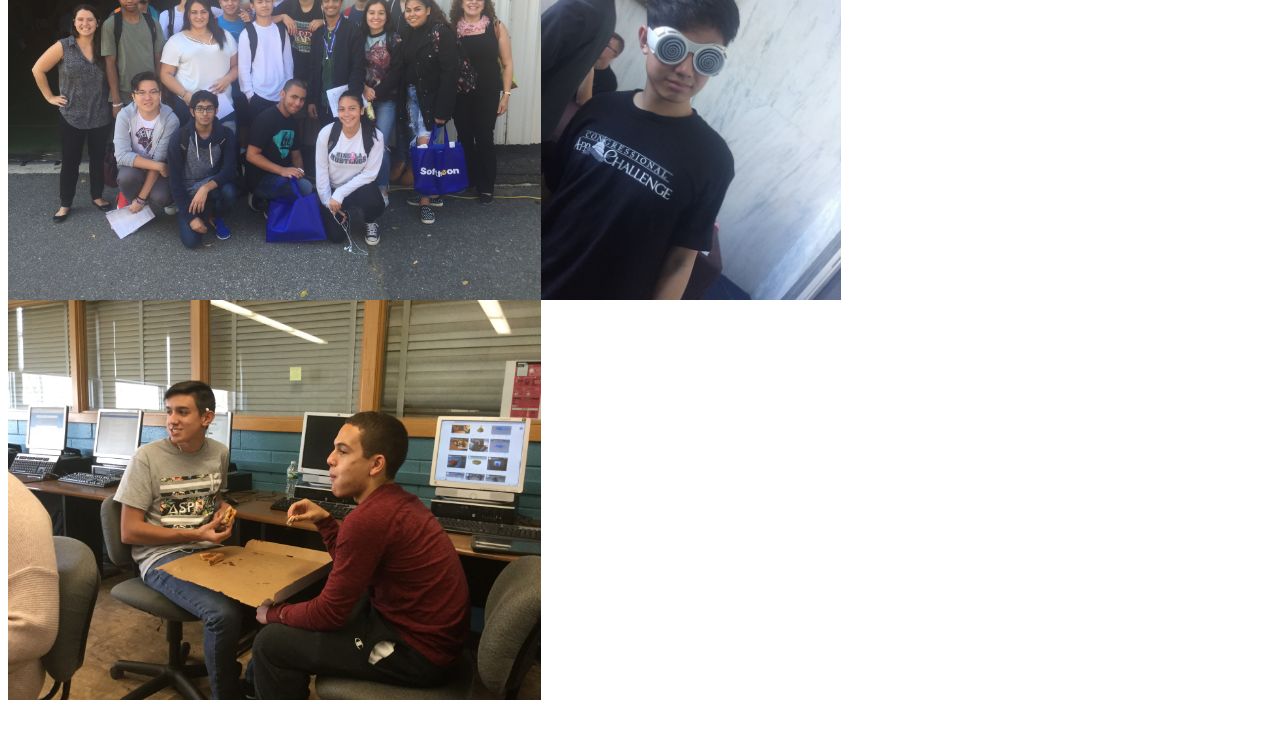
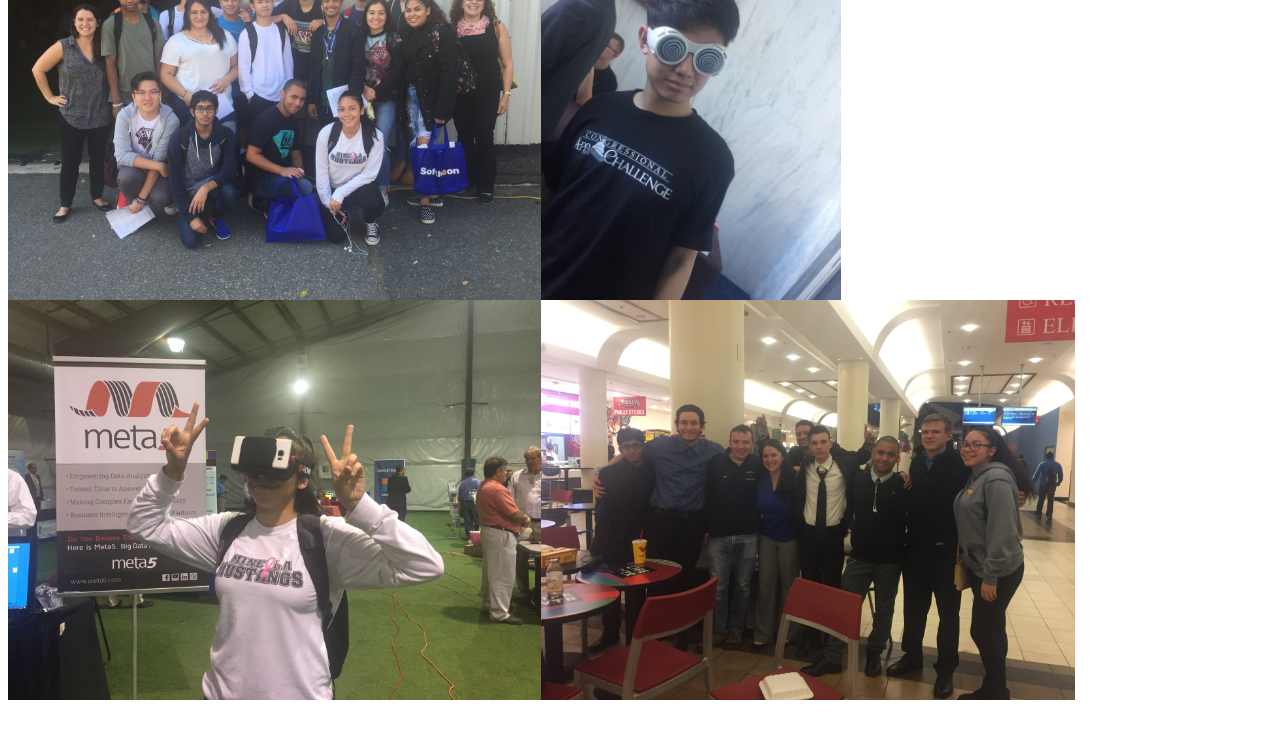
Before and after one commit to msdifede/msdifede.github.io, a plain HTML site: page turtle.html in a window 1280 px wide. Shown: the part 760-1498 px from the top of the page. Drawn offline with Linux system fonts and the light colour scheme.

Commit message:
Create turtle.html

```diff
--- a/turtle.html
+++ b/turtle.html
@@ -27,7 +27,7 @@ We learned a lot of things this year including:
 <li> Things aren't always what they seem, sometimes you have to look underneath </li>
 <li> Computer Science is a high paying field </li>
 </ul>
-<img src="IMG_0013.jpg" height="400px"/ style="float: left;"><img src="IMG_2457.jpg" height="400px"/ style="float: left;"><img src="IMG_0350.jpg" height="400px"/ style="float: left;"><img src="IMG_0171.jpg" height="400px"/ style="float: left;">
+<img src="IMG_0013.jpg" height="400px"/ style="float: left;"><img src="IMG_2457.jpg" height="400px"/ style="float: left;"><img src="IMG_0350.jpg" height="400px"/ style="float: left;"><img src="IMG_2454.jpg" height="400px"/ style="float: left;"><img src="IMG_0307.jpg" height="400px"/ style="float: left;">
 <br/ ><br/ ><br/ ><br/ ><br/ ><br/ ><br/ ><br/ ><br/ ><br/ ><br/ ><br/ ><br/ ><br/ ><br/ ><br/ ><br/ ><br/ ><br/ ><br/ >
 <br/ ><br/ ><br/ ><br/ ><br/ ><br/ ><br/ ><br/ ><br/ ><br/ ><br/ ><br/ ><br/ ><br/ ><br/ ><br/ ><br/ ><br/ ><br/ ><br/ >
 <br/ ><br/ ><br/ ><br/ ><br/ ><br/ ><br/ ><br/ ><br/ ><br/ ><br/ ><br/ ><br/ ><br/ ><br/ ><br/ ><br/ ><br/ ><br/ ><br/ >
```
